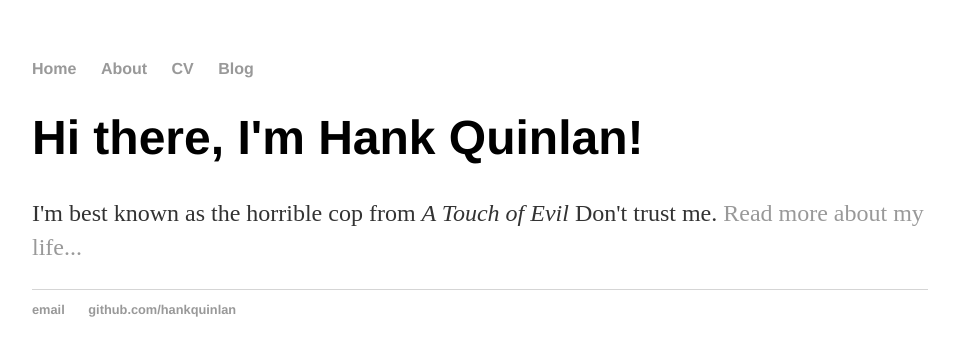
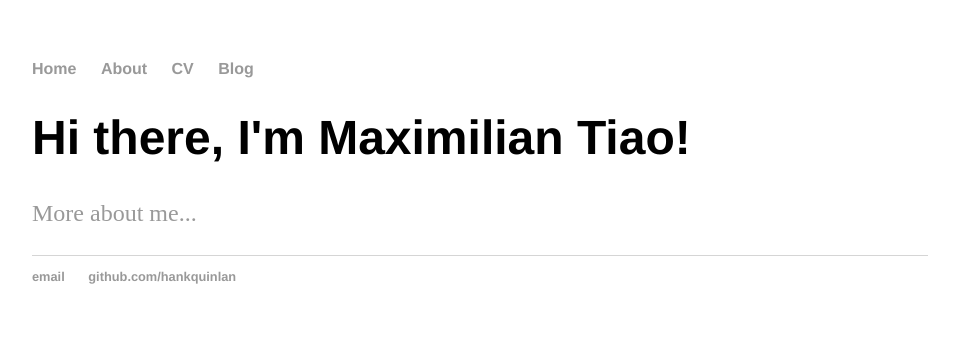
Before and after one commit to maximiliantiao/maximiliantiao.github.io, a Jekyll site: the page built from index.html, in a window 1280 px wide. Shown: the top 356 px of the page, without its empty margins (160-1119 px from the left). Built offline with Jekyll 4.4.1, drawn with Linux system fonts in a browser that asks for light colours.

Commit message:
Update index.html

```diff
--- a/index.html
+++ b/index.html
@@ -1,8 +1,8 @@
 ---
 layout: default
-title: Hank Quinlan, Horrible Cop
+title: Welcome!
 ---
 <div class="blurb">
-	<h1>Hi there, I'm Hank Quinlan!</h1>
-	<p>I'm best known as the horrible cop from <em>A Touch of Evil</em> Don't trust me. <a href="/about">Read more about my life...</a></p>
+	<h1>Hi there, I'm Maximilian Tiao!</h1>
+	<p><a href="/about">More about me...</a></p>
 </div><!-- /.blurb -->
```
